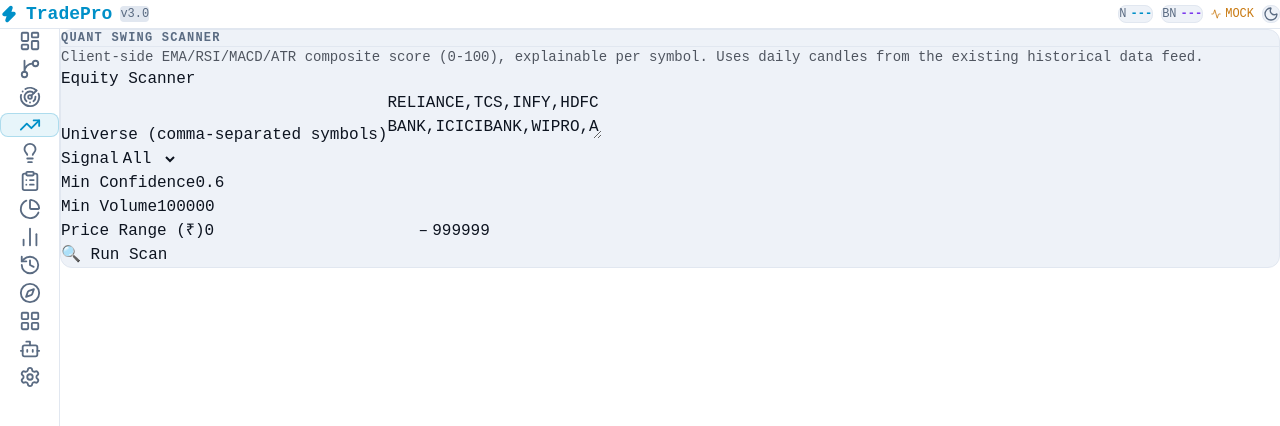
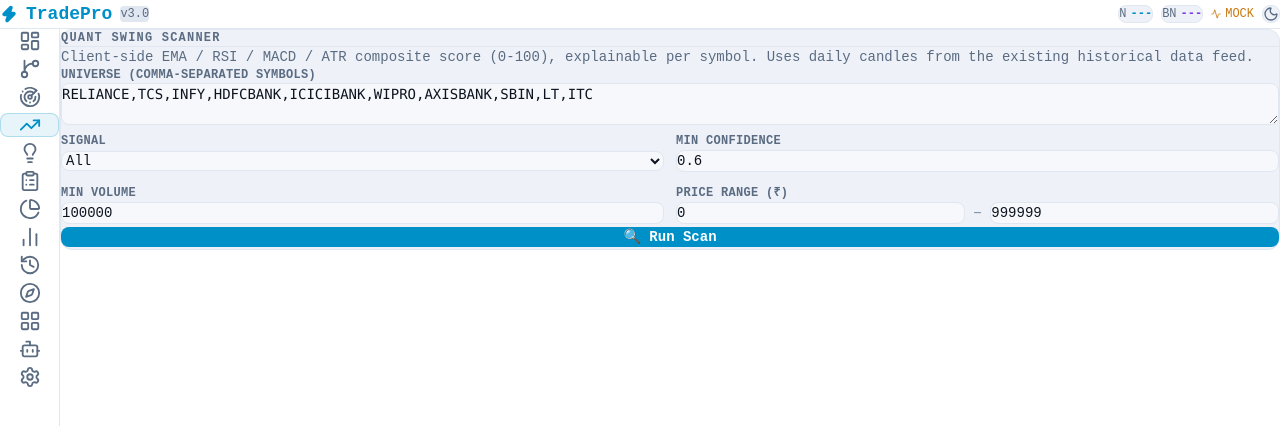
Before and after one commit to Jyotibennew2/TradePro-UI, a React (Vite) app: page /equity-scanner in a window 1280 px wide. Shown: the top 426 px of the page. Built offline with nearby package versions, Linux system fonts and the light colour scheme; no server answers.

Commit message:
fix: equity scanner + signal card styling — replace undefined CSS classnames with Tailwind + theme system (matches rest of app) (#16)

```diff
--- a/src/components/equity_scanner/EquityScannerPanel.tsx
+++ b/src/components/equity_scanner/EquityScannerPanel.tsx
@@ -1,7 +1,7 @@
 import React, { useState } from 'react';
-import type { SignalType } from '../signal_engine/SignalCard';
+import type { SignalType, Signal } from '../signal_engine/SignalCard';
 import { SignalList } from '../signal_engine/SignalCard';
-import type { Signal } from '../signal_engine/SignalCard';
+import { useTheme } from '../../store/themeStore';
 
 interface ScanFilter {
   signal?: SignalType | '';
@@ -31,6 +31,7 @@ export const EquityScannerPanel: React.FC<EquityScannerPanelProps> = ({
   onScan,
   defaultUniverse = 'RELIANCE,TCS,INFY,HDFCBANK,ICICIBANK,WIPRO,AXISBANK,SBIN,LT,ITC',
 }) => {
+  const theme = useTheme();
   const [universe, setUniverse] = useState(defaultUniverse);
   const [filter, setFilter] = useState<ScanFilter>({
     signal: '',
@@ -57,24 +58,37 @@ export const EquityScannerPanel: React.FC<EquityScannerPanelProps> = ({
     }
   };
 
+  const inputStyle: React.CSSProperties = {
+    background: theme.bg.surface,
+    color     : theme.text.primary,
+    border    : `1px solid ${theme.border.subtle}`,
+  };
+
   return (
-    <div className="scanner-panel">
-      <h2 className="scanner-title">Equity Scanner</h2>
-
+    <div className="space-y-4">
       {/* Universe */}
-      <label className="field-label">Universe (comma-separated symbols)</label>
+      <div>
+        <label className="text-xs font-bold tracking-wide uppercase block mb-1"
+          style={{ color: theme.text.muted }}>
+          Universe (comma-separated symbols)
+        </label>
         <textarea
-        className="scanner-universe"
+          className="w-full rounded-lg p-2 text-sm font-mono"
+          style={inputStyle}
           rows={2}
           value={universe}
           onChange={(e) => setUniverse(e.target.value)}
         />
+      </div>
 
       {/* Filters */}
-      <div className="scanner-filters">
-        <div className="filter-group">
-          <label>Signal</label>
+      <div className="grid grid-cols-2 gap-3">
+        <div>
+          <label className="text-xs font-bold tracking-wide uppercase block mb-1"
+            style={{ color: theme.text.muted }}>Signal</label>
           <select
+            className="w-full rounded-lg p-2 text-sm"
+            style={inputStyle}
             value={filter.signal}
             onChange={(e) => setFilter({ ...filter, signal: e.target.value as SignalType | '' })}
           >
@@ -84,48 +98,77 @@ export const EquityScannerPanel: React.FC<EquityScannerPanelProps> = ({
             <option value="HOLD">HOLD</option>
           </select>
         </div>
-        <div className="filter-group">
-          <label>Min Confidence</label>
+        <div>
+          <label className="text-xs font-bold tracking-wide uppercase block mb-1"
+            style={{ color: theme.text.muted }}>Min Confidence</label>
           <input
+            className="w-full rounded-lg p-2 text-sm"
+            style={inputStyle}
             type="number" min={0} max={1} step={0.05}
             value={filter.minConfidence}
             onChange={(e) => setFilter({ ...filter, minConfidence: +e.target.value })}
           />
         </div>
-        <div className="filter-group">
-          <label>Min Volume</label>
+        <div>
+          <label className="text-xs font-bold tracking-wide uppercase block mb-1"
+            style={{ color: theme.text.muted }}>Min Volume</label>
           <input
+            className="w-full rounded-lg p-2 text-sm"
+            style={inputStyle}
             type="number" step={10000}
             value={filter.minVolume}
             onChange={(e) => setFilter({ ...filter, minVolume: +e.target.value })}
           />
         </div>
-        <div className="filter-group">
-          <label>Price Range (₹)</label>
+        <div>
+          <label className="text-xs font-bold tracking-wide uppercase block mb-1"
+            style={{ color: theme.text.muted }}>Price Range (₹)</label>
+          <div className="flex items-center gap-2">
             <input
+              className="w-full rounded-lg p-2 text-sm"
+              style={inputStyle}
               type="number" placeholder="Min"
               value={filter.minPrice}
               onChange={(e) => setFilter({ ...filter, minPrice: +e.target.value })}
             />
-          <span style={{ margin: '0 4px' }}>–</span>
+            <span style={{ color: theme.text.faint }}>–</span>
             <input
+              className="w-full rounded-lg p-2 text-sm"
+              style={inputStyle}
               type="number" placeholder="Max"
               value={filter.maxPrice}
               onChange={(e) => setFilter({ ...filter, maxPrice: +e.target.value })}
             />
           </div>
         </div>
+      </div>
 
-      <button className="btn-scan" onClick={handleScan} disabled={loading}>
+      <button
+        onClick={handleScan}
+        disabled={loading}
+        className="w-full py-2.5 rounded-lg text-sm font-bold transition-opacity"
+        style={{
+          background: theme.accent.cyan,
+          color     : theme.bg.page,
+          opacity   : loading ? 0.6 : 1,
+        }}
+      >
         {loading ? 'Scanning…' : '🔍 Run Scan'}
       </button>
 
-      {error && <div className="scanner-error">{error}</div>}
+      {error && (
+        <div className="rounded-lg p-3 text-sm"
+          style={{ background: theme.accent.red + '15', color: theme.accent.red, border: `1px solid ${theme.accent.red}40` }}>
+          {error}
+        </div>
+      )}
 
       {/* Results */}
       {results.length > 0 && (
-        <div className="scanner-results">
-          <p>{results.length} stocks matched your criteria</p>
+        <div>
+          <p className="text-sm mb-2" style={{ color: theme.text.muted }}>
+            {results.length} stocks matched your criteria
+          </p>
           <SignalList signals={results.map((r) => r.signal)} />
         </div>
       )}
--- a/src/components/signal_engine/SignalCard.tsx
+++ b/src/components/signal_engine/SignalCard.tsx
@@ -1,4 +1,5 @@
 import React from 'react';
+import { useTheme } from '../../store/themeStore';
 
 export type SignalType = 'BUY' | 'SELL' | 'HOLD';
 
@@ -11,46 +12,46 @@ export interface Signal {
   timestamp: string;
 }
 
-const SIGNAL_COLORS: Record<SignalType, { bg: string; text: string }> = {
-  BUY:  { bg: '#dcfce7', text: '#15803d' },
-  SELL: { bg: '#fee2e2', text: '#b91c1c' },
-  HOLD: { bg: '#fef9c3', text: '#854d0e' },
-};
-
 interface SignalCardProps {
   signal: Signal;
   onViewChart?: (symbol: string) => void;
 }
 
 export const SignalCard: React.FC<SignalCardProps> = ({ signal, onViewChart }) => {
-  const colors = SIGNAL_COLORS[signal.signal];
+  const theme = useTheme();
+  const colors: Record<SignalType, string> = {
+    BUY : theme.accent.green,
+    SELL: theme.accent.red,
+    HOLD: theme.accent.orange,
+  };
+  const color = colors[signal.signal];
+
   return (
     <div
-      className="signal-card"
-      style={{ borderLeft: `4px solid ${colors.text}`, background: '#fff' }}
+      className="rounded-xl p-3 mb-2"
+      style={{ borderLeft: `3px solid ${color}`, background: theme.bg.surfaceAlt, border: `1px solid ${theme.border.subtle}`, borderLeftWidth: 3, borderLeftColor: color }}
     >
-      <div className="signal-header">
-        <span className="signal-symbol">{signal.symbol}</span>
-        <span
-          className="signal-badge"
-          style={{ background: colors.bg, color: colors.text }}
-        >
+      <div className="flex items-center justify-between mb-1">
+        <span className="text-sm font-bold" style={{ color: theme.text.primary }}>{signal.symbol}</span>
+        <span className="text-xs font-bold px-2 py-0.5 rounded"
+          style={{ background: color + '20', color }}>
           {signal.signal}
         </span>
       </div>
-      <div className="signal-meta">
+      <div className="flex items-center gap-3 text-sm mb-1" style={{ color: theme.text.secondary }}>
         <span>₹{signal.price.toFixed(2)}</span>
-        <span className="signal-confidence">
+        <span style={{ color: theme.text.muted }}>
           Confidence: {(signal.confidence * 100).toFixed(0)}%
         </span>
       </div>
-      <div className="signal-reason">{signal.reason}</div>
-      <div className="signal-footer">
-        <span className="signal-time">
+      <div className="text-xs mb-2" style={{ color: theme.text.faint }}>{signal.reason}</div>
+      <div className="flex items-center justify-between">
+        <span className="text-xs" style={{ color: theme.text.faint }}>
           {new Date(signal.timestamp).toLocaleString()}
         </span>
         {onViewChart && (
-          <button className="btn-link" onClick={() => onViewChart(signal.symbol)}>
+          <button className="text-xs font-bold" style={{ color: theme.accent.cyan }}
+            onClick={() => onViewChart(signal.symbol)}>
             View Chart →
           </button>
         )}
@@ -62,15 +63,20 @@ export const SignalCard: React.FC<SignalCardProps> = ({ signal, onViewChart }) =
 export const SignalList: React.FC<{ signals: Signal[]; onViewChart?: (s: string) => void }> = ({
   signals,
   onViewChart,
-}) => (
-  <div className="signal-list">
+}) => {
+  const theme = useTheme();
+  return (
+    <div>
       {signals.length === 0 && (
-      <p className="signal-empty">No signals generated yet. Run the scanner to get started.</p>
+        <p className="text-sm text-center py-8" style={{ color: theme.text.muted }}>
+          No signals generated yet. Run the scanner to get started.
+        </p>
       )}
       {signals.map((s) => (
         <SignalCard key={`${s.symbol}-${s.timestamp}`} signal={s} onViewChart={onViewChart} />
       ))}
     </div>
   );
+};
 
 export default SignalCard;
--- a/src/pages/EquityScanner.tsx
+++ b/src/pages/EquityScanner.tsx
@@ -1,13 +1,15 @@
 import EquityScannerPanel from "../components/equity_scanner/EquityScannerPanel";
 import { runEquityQuantScan } from "../utils/equityQuantScanner";
 import Card from "../components/ui/Card";
+import { useTheme } from "../store/themeStore";
 
 export default function EquityScanner() {
+  const theme = useTheme();
   return (
     <div className="p-4">
       <Card title="Quant Swing Scanner">
-        <p className="text-sm mb-3" style={{ opacity: 0.7 }}>
-          Client-side EMA/RSI/MACD/ATR composite score (0-100), explainable per symbol.
+        <p className="text-sm mb-4" style={{ color: theme.text.muted }}>
+          Client-side EMA / RSI / MACD / ATR composite score (0-100), explainable per symbol.
           Uses daily candles from the existing historical data feed.
         </p>
         <EquityScannerPanel onScan={runEquityQuantScan} />
```
Lines whose indentation alone changed are shown as unchanged.
